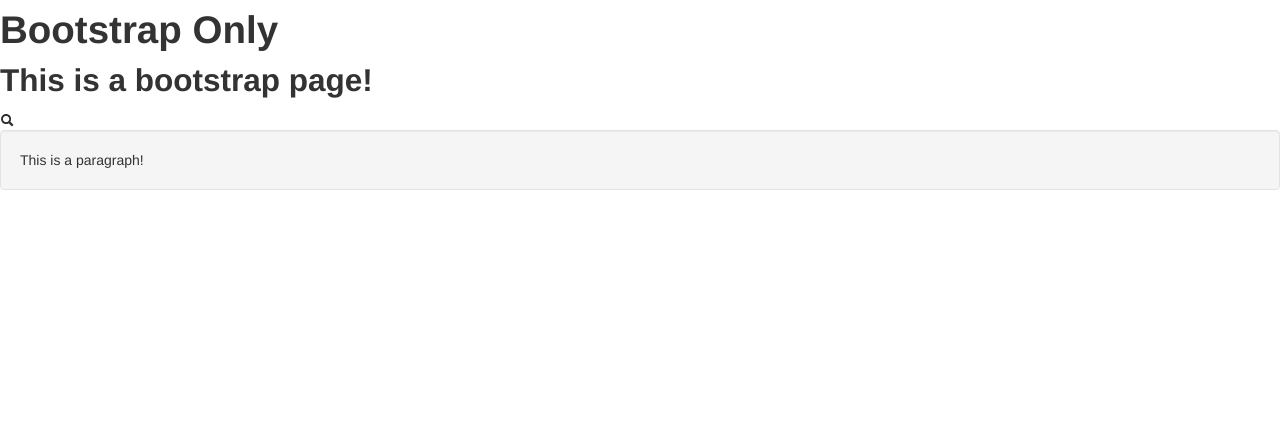
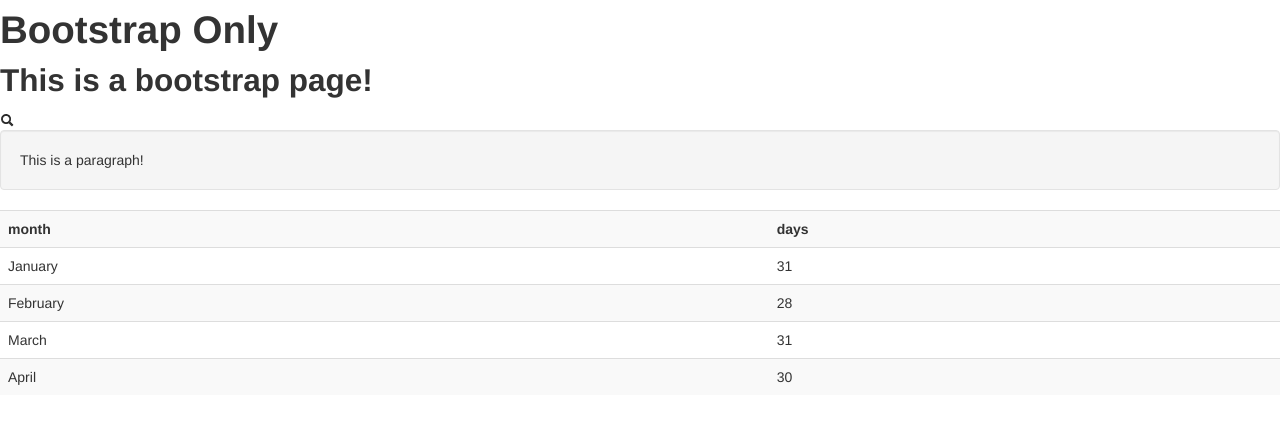
Before and after one commit to Akhilramraju/bootstrap, a plain HTML site: page index.html in a window 1280 px wide. Drawn offline with Linux system fonts and the light colour scheme.

Commit message:
table added

```diff
--- a/index.html
+++ b/index.html
@@ -16,6 +16,36 @@
     <span class="icon-search"></span>
     <p class="well">This is a paragraph!</p>
 
+<div>
+  <table class ="table table-striped table-hover">
+    <tr>
+      <th>
+        month
+      </th>
+      <th>
+        days
+      </th>
+    </tr>
+    <tr>
+      <td>January</td>
+      <td>31</td>
+    </tr>
+    <tr>
+      <td>February</td>
+      <td>28</td>
+    </tr>
+    <tr>
+      <td>March</td>
+      <td>31</td>
+    </tr>
+    <tr>
+      <td>April</td>
+      <td>30</td>
+    </tr>
+  </table>
+</div>
+
+    <!-- <span class="rightside">This is a paragraph!</span> -->
     <script src="assets/js/jquery.js"></script>
     <script src="assets/bootstrap/js/bootstrap.js"></script>
   </body>
```
